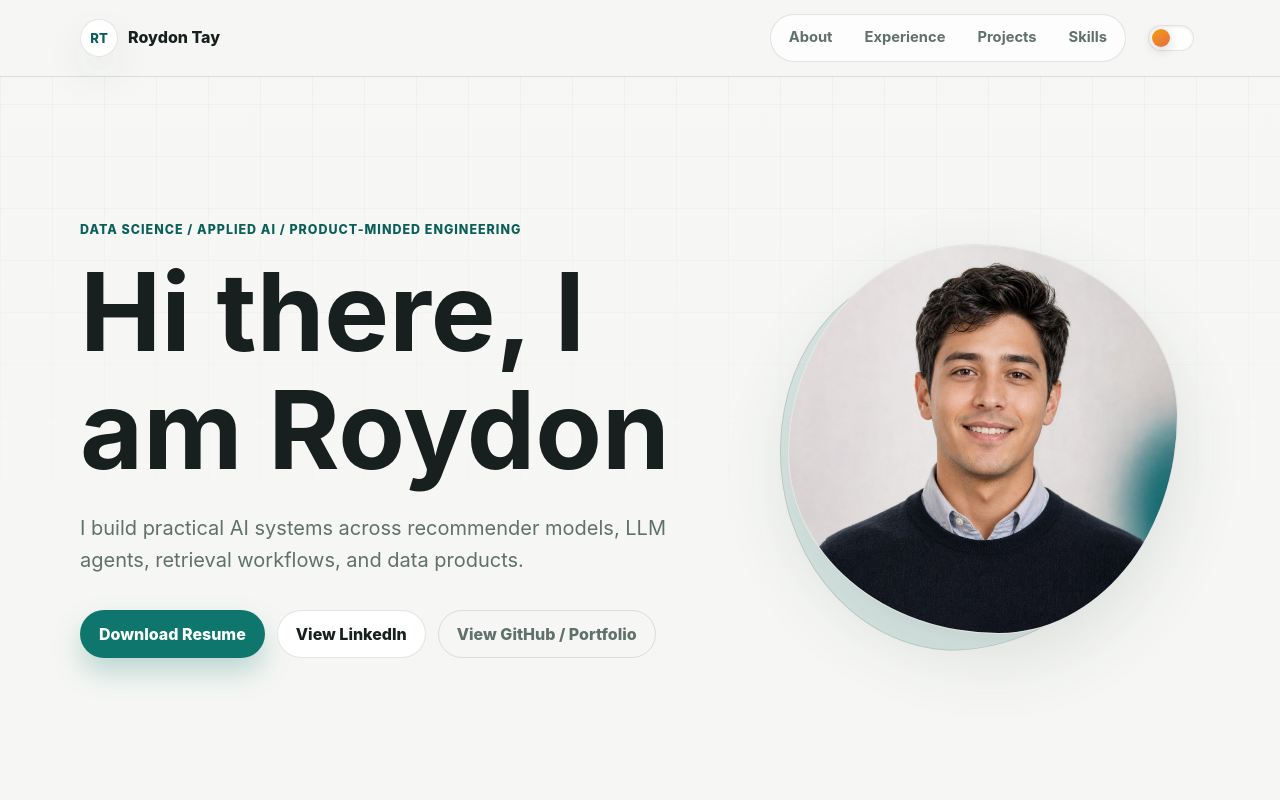
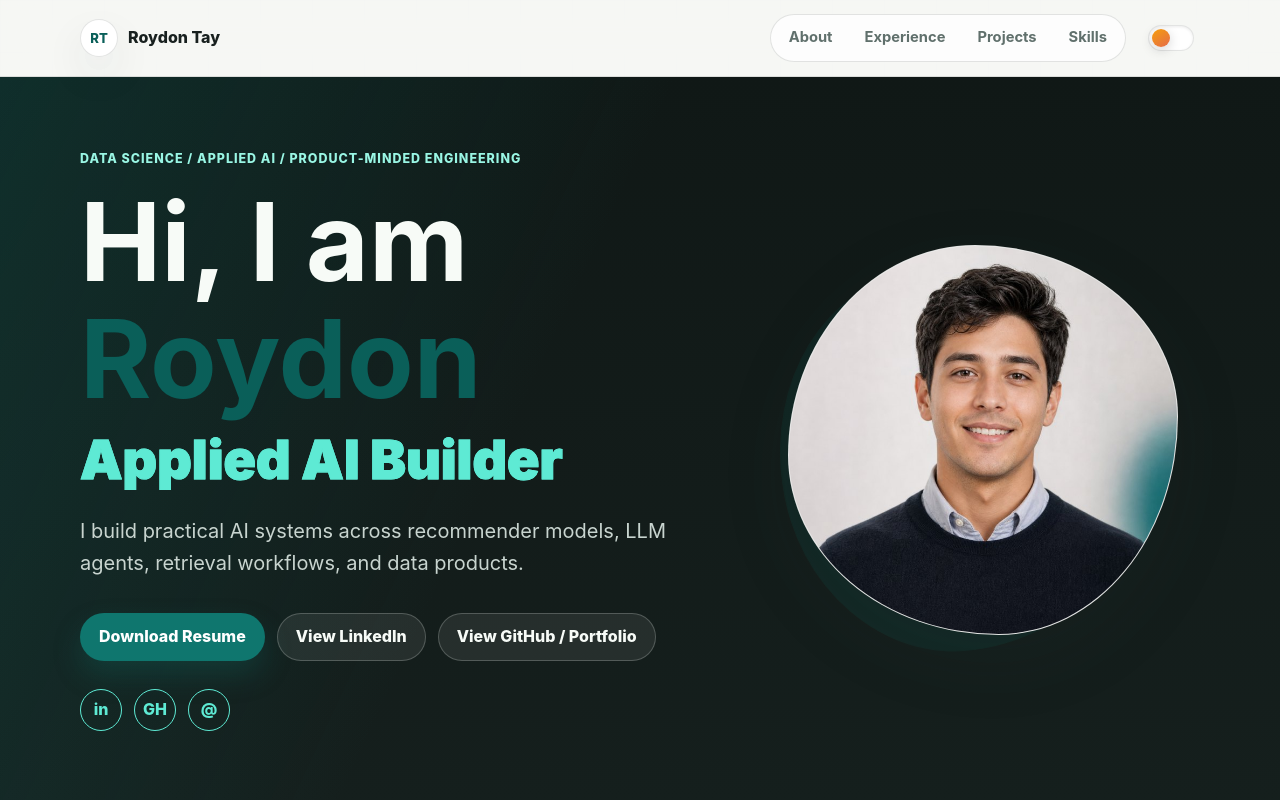
Before and after one commit to RoydonTay/RoydonTay.github.io, a React (Vite) app: page / in a window 1280 px wide. Shown: the top 800 px of the page. Built offline with nearby package versions, Linux system fonts and the light colour scheme.

Commit message:
fix: fix animations

```diff
--- a/src/components/Hero.jsx
+++ b/src/components/Hero.jsx
@@ -9,13 +9,24 @@ export default function Hero() {
   const resumeUrl = `${import.meta.env.BASE_URL}resume.pdf`;
 
   return (
-    <section className="hero section-shell" id="top" aria-labelledby="hero-title">
+    <section className="hero section-shell hero--animated" id="top" aria-labelledby="hero-title">
       <div className="hero__content">
-        <p className="eyebrow">Data Science / Applied AI / Product-minded engineering</p>
-        <h1 id="hero-title">Hi there, I am Roydon</h1>
+        <p className="eyebrow hero__eyebrow">
+          Data Science / Applied AI / Product-minded engineering
+          <span className="hero-wipe hero-wipe--one" aria-hidden="true" />
+        </p>
+        <h1 id="hero-title">
+          Hi, I am <span>Roydon</span>
+          <span className="hero-wipe hero-wipe--two" aria-hidden="true" />
+        </h1>
+        <div className="hero__role" aria-label="Applied AI and machine learning engineer">
+          <span>Applied AI Builder</span>
+          <span className="hero-wipe hero-wipe--three" aria-hidden="true" />
+        </div>
         <p className="hero__summary">
           I build practical AI systems across recommender models, LLM agents, retrieval workflows,
           and data products.
+          <span className="hero-wipe hero-wipe--four" aria-hidden="true" />
         </p>
         <div className="hero__actions" aria-label="Primary links">
           <a className="button button--primary" href={resumeUrl} download>
@@ -27,6 +38,19 @@ export default function Hero() {
           <a className="button button--ghost" href={links.github} target="_blank" rel="noreferrer">
             View GitHub / Portfolio
           </a>
+          <span className="hero-wipe hero-wipe--five" aria-hidden="true" />
+        </div>
+        <div className="hero__social" aria-label="Social links">
+          <a href={links.linkedin} target="_blank" rel="noreferrer" aria-label="LinkedIn">
+            in
+          </a>
+          <a href={links.github} target="_blank" rel="noreferrer" aria-label="GitHub">
+            GH
+          </a>
+          <a href="mailto:roydontay21@gmail.com" aria-label="Email Roydon">
+            @
+          </a>
+          <span className="hero-wipe hero-wipe--six" aria-hidden="true" />
         </div>
       </div>
       <div className="hero__portrait-wrap" aria-label="Portrait of Roydon Tay">
@@ -37,6 +61,7 @@ export default function Hero() {
             className="hero__portrait"
           />
         </div>
+        <span className="hero-wipe hero-wipe--image" aria-hidden="true" />
       </div>
     </section>
   );
--- a/src/styles/globals.css
+++ b/src/styles/globals.css
@@ -235,6 +235,7 @@ a {
 }
 
 .hero {
+  position: relative;
   display: grid;
   min-height: calc(100svh - var(--header-height));
   align-items: center;
@@ -242,6 +243,119 @@ a {
   gap: clamp(34px, 6vw, 82px);
   padding-top: 72px;
   padding-bottom: 72px;
+}
+
+.hero--animated {
+  width: 100%;
+  max-width: none;
+  margin: 0;
+  padding-right: max(20px, calc((100% - var(--max-width)) / 2));
+  padding-left: max(20px, calc((100% - var(--max-width)) / 2));
+  overflow: hidden;
+  border-bottom: 1px solid var(--border);
+  background:
+    linear-gradient(115deg, rgba(15, 118, 110, 0.24), transparent 42%),
+    linear-gradient(180deg, #101816, #151f1d);
+  color: #f7fbf7;
+}
+
+.hero--animated .eyebrow,
+.hero--animated .hero__summary,
+.hero--animated .hero__actions,
+.hero--animated .hero__social,
+.hero--animated h1,
+.hero--animated .hero__role {
+  position: relative;
+}
+
+.hero--animated h1 span {
+  color: var(--accent-strong);
+}
+
+.hero--animated .hero__eyebrow {
+  color: #99f6e4;
+}
+
+.hero--animated .hero__summary {
+  color: #c8d4cf;
+}
+
+.hero__role {
+  width: min(100%, 560px);
+  margin-top: 10px;
+  overflow: hidden;
+}
+
+.hero__role > span:first-child {
+  display: inline-block;
+  color: transparent;
+  font-size: clamp(1.85rem, 5vw, 3.35rem);
+  font-weight: 860;
+  line-height: 1.18;
+  -webkit-text-stroke: 1px #5eead4;
+  background-image: linear-gradient(#5eead4, #5eead4);
+  background-repeat: no-repeat;
+  background-position: -36rem 0;
+  -webkit-background-clip: text;
+  background-clip: text;
+  animation: hero-text-fill 6s linear 1.8s infinite;
+}
+
+.hero__role::before {
+  position: absolute;
+  top: 0;
+  left: 0;
+  width: 0;
+  height: 100%;
+  border-right: 2px solid #5eead4;
+  content: "";
+  animation: hero-cursor-fill 6s linear 1.8s infinite;
+}
+
+.hero-wipe {
+  position: absolute;
+  top: -4px;
+  right: -4px;
+  z-index: 4;
+  width: calc(100% + 8px);
+  height: calc(100% + 8px);
+  background: #101816;
+  animation: hero-show-right 900ms ease forwards;
+  animation-delay: var(--hero-wipe-delay, 0ms);
+  pointer-events: none;
+}
+
+.hero-wipe--one {
+  --hero-wipe-delay: 160ms;
+}
+
+.hero-wipe--two {
+  --hero-wipe-delay: 320ms;
+}
+
+.hero-wipe--three {
+  --hero-wipe-delay: 520ms;
+}
+
+.hero-wipe--four {
+  --hero-wipe-delay: 720ms;
+}
+
+.hero-wipe--five {
+  --hero-wipe-delay: 920ms;
+}
+
+.hero-wipe--six {
+  --hero-wipe-delay: 1120ms;
+}
+
+.hero-wipe--image {
+  --hero-wipe-delay: 720ms;
+  inset: 0;
+  width: 100%;
+  height: 100%;
+  border-radius: 48% 52% 46% 54% / 54% 44% 56% 46%;
+  background: #151f1d;
 }
 
 .eyebrow {
@@ -290,6 +404,7 @@ h3 {
 }
 
 .hero__actions {
+  position: relative;
   flex-wrap: wrap;
   gap: 12px;
   margin-top: 34px;
@@ -332,15 +447,53 @@ h3 {
   background: var(--bg-solid);
 }
 
+.hero--animated .button--secondary,
+.hero--animated .button--ghost {
+  border-color: rgba(242, 244, 239, 0.22);
+  background: rgba(255, 255, 255, 0.08);
+  color: #f7fbf7;
+}
+
 .button--ghost {
   border-color: var(--border);
   color: var(--muted);
+}
+
+.hero__social {
+  display: flex;
+  flex-wrap: wrap;
+  gap: 12px;
+  margin-top: 28px;
+}
+
+.hero__social a {
+  display: inline-flex;
+  width: 42px;
+  height: 42px;
+  align-items: center;
+  justify-content: center;
+  overflow: hidden;
+  border: 1px solid #5eead4;
+  border-radius: 50%;
+  color: #5eead4;
+  font-weight: 820;
+  transition:
+    color 180ms ease,
+    transform 180ms ease,
+    background 180ms ease;
+}
+
+.hero__social a:hover {
+  background: #5eead4;
+  color: #101816;
+  transform: translateY(-2px);
 }
 
 .hero__portrait-wrap {
   position: relative;
   display: grid;
   place-items: center;
+  isolation: isolate;
 }
 
 .hero__portrait-wrap::before {
@@ -359,6 +512,7 @@ h3 {
 }
 
 .hero__portrait-bubble {
+  position: relative;
   width: min(84vw, 390px);
   aspect-ratio: 1;
   overflow: hidden;
@@ -582,6 +736,45 @@ h3 {
   }
 }
 
+@keyframes hero-show-right {
+  to {
+    width: 0;
+  }
+}
+
+@keyframes hero-text-fill {
+  0%,
+  10%,
+  100% {
+    background-position: -36rem 0;
+  }
+
+  62%,
+  84% {
+    background-position: 0 0;
+  }
+}
+
+@keyframes hero-cursor-fill {
+  0%,
+  10%,
+  100% {
+    width: 0;
+  }
+
+  62%,
+  78%,
+  84% {
+    width: 100%;
+    opacity: 1;
+  }
+
+  72%,
+  80% {
+    opacity: 0;
+  }
+}
+
 .site-footer {
   border-top: 1px solid var(--border);
   background: color-mix(in srgb, var(--bg-solid) 62%, transparent);
@@ -675,6 +868,12 @@ h3 {
     padding: 72px 0;
   }
 
+  .hero--animated {
+    width: 100%;
+    padding-right: 14px;
+    padding-left: 14px;
+  }
+
   .hero {
     padding-top: 42px;
     padding-bottom: 64px;
@@ -724,38 +923,3 @@ h3 {
     font-size: 0.94rem;
   }
 }
-
-@media (prefers-reduced-motion: reduce) {
-  *,
-  *::before,
-  *::after {
-    scroll-behavior: auto !important;
-    transition-duration: 0.01ms !important;
-    animation-duration: 0.01ms !important;
-    animation-iteration-count: 1 !important;
-  }
-
-  .reveal {
-    opacity: 1;
-    transform: none;
-  }
-
-  .skills-marquee {
-    overflow: visible;
-    mask-image: none;
-  }
-
-  .skills-marquee__row {
-    overflow: visible;
-  }
-
-  .skills-marquee__track {
-    flex-wrap: wrap;
-    width: auto;
-    animation: none;
-  }
-
-  .skills-marquee__track .skill-bubble[aria-hidden="true"] {
-    display: none;
-  }
-}
```
Also changed, not shown: 1 other file (tests, documents, lock files or other folders).
